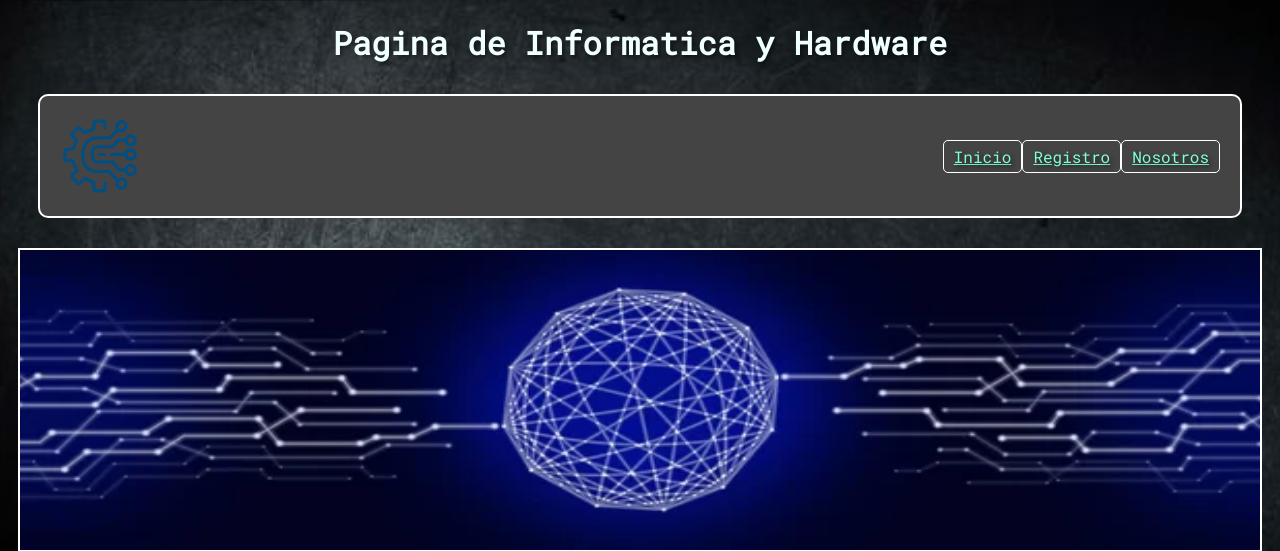
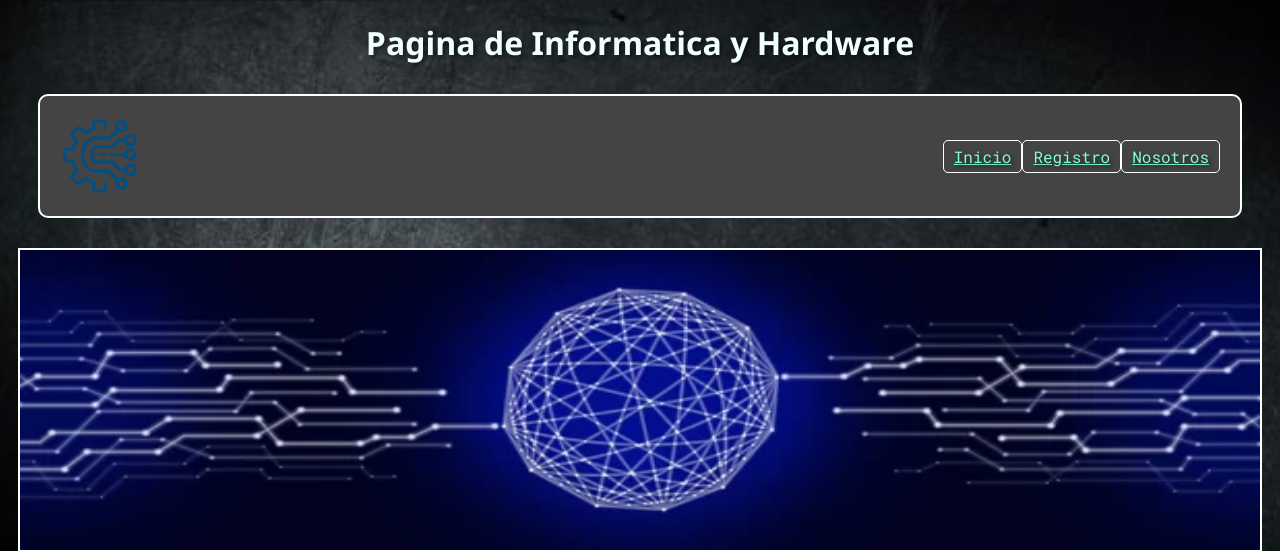
Before and after one commit to DevsJane/InfowareWeb, a PHP site: page /indexNuevoInicio.html in a window 1280 px wide. Shown: the top 551 px of the page. Run offline with PHP 8.4, Linux system fonts and the light colour scheme.

Commit message:
Se modifico el CSS del titulo de la pagina

```diff
--- a/indexNuevoInicio.html
+++ b/indexNuevoInicio.html
@@ -10,7 +10,7 @@
 <body>
 
     <header>
-        <h1 class="center-text">Pagina de Informatica y Hardware</h1>
+        <h1 id="web-title">Pagina de Informatica y Hardware</h1>
 
         <div class="section">
             <img src="logo-nav.png" id="logo-nav">
--- a/styles.css
+++ b/styles.css
@@ -17,6 +17,12 @@ body{
     display: flex;
     justify-content: space-between;
     align-items: center;
+}
+
+#web-title{
+    font-family:'Segoe UI', Tahoma, Geneva, Verdana, sans-serif;
+    text-align: center;
+    color: azure;
 }
 
 .font-tmr{
```
